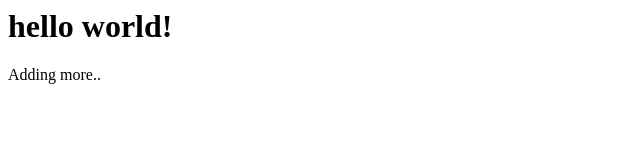
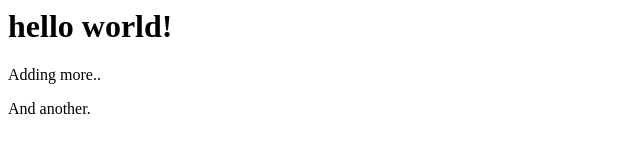
Before and after one commit to michaelpb/testingrepo, a plain HTML site: page index.html in a window 1280 px wide. Shown: the full height of the page, 0-640 px from the left. Drawn offline with Linux system fonts and the light colour scheme.

Commit message:
another change

```diff
--- a/index.html
+++ b/index.html
@@ -1,3 +1,5 @@
 <h1>hello world!</h1>
 
 <p>Adding more..</p>
+
+<p>And another.</p>
```
